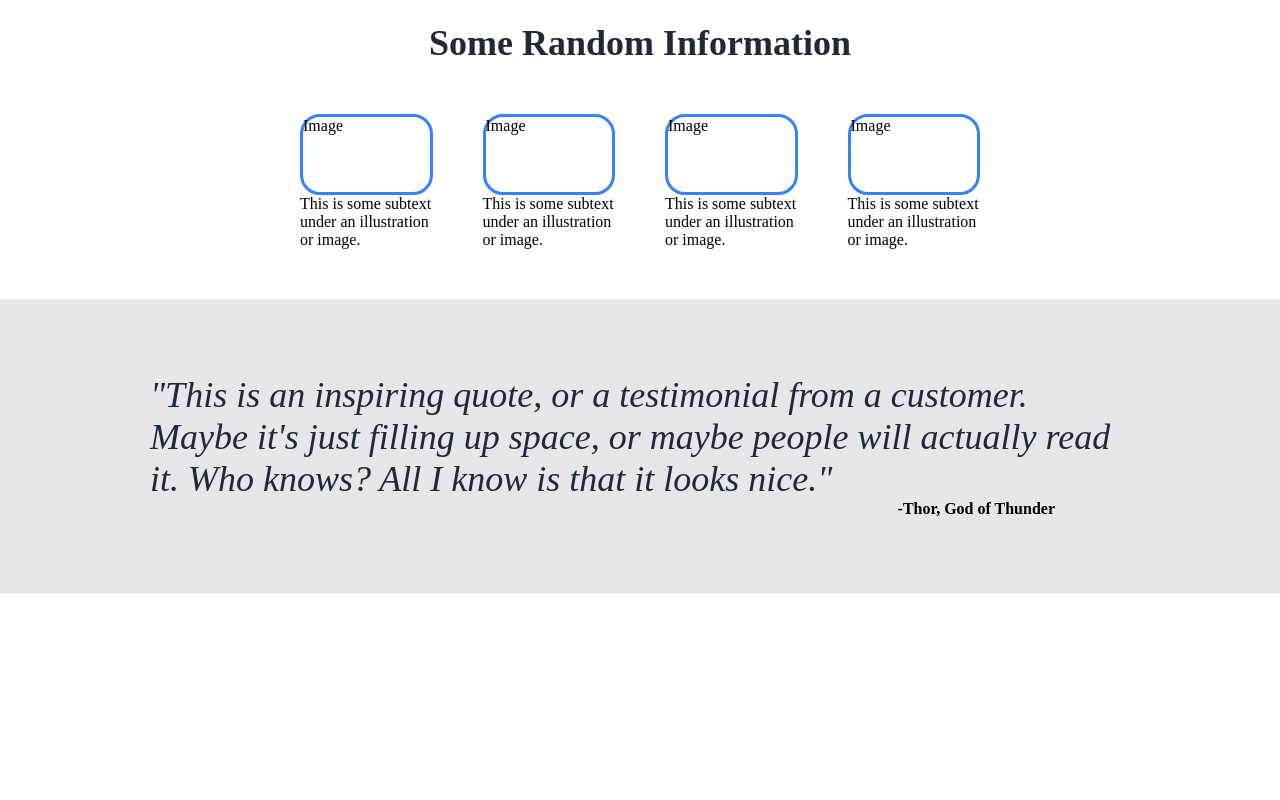
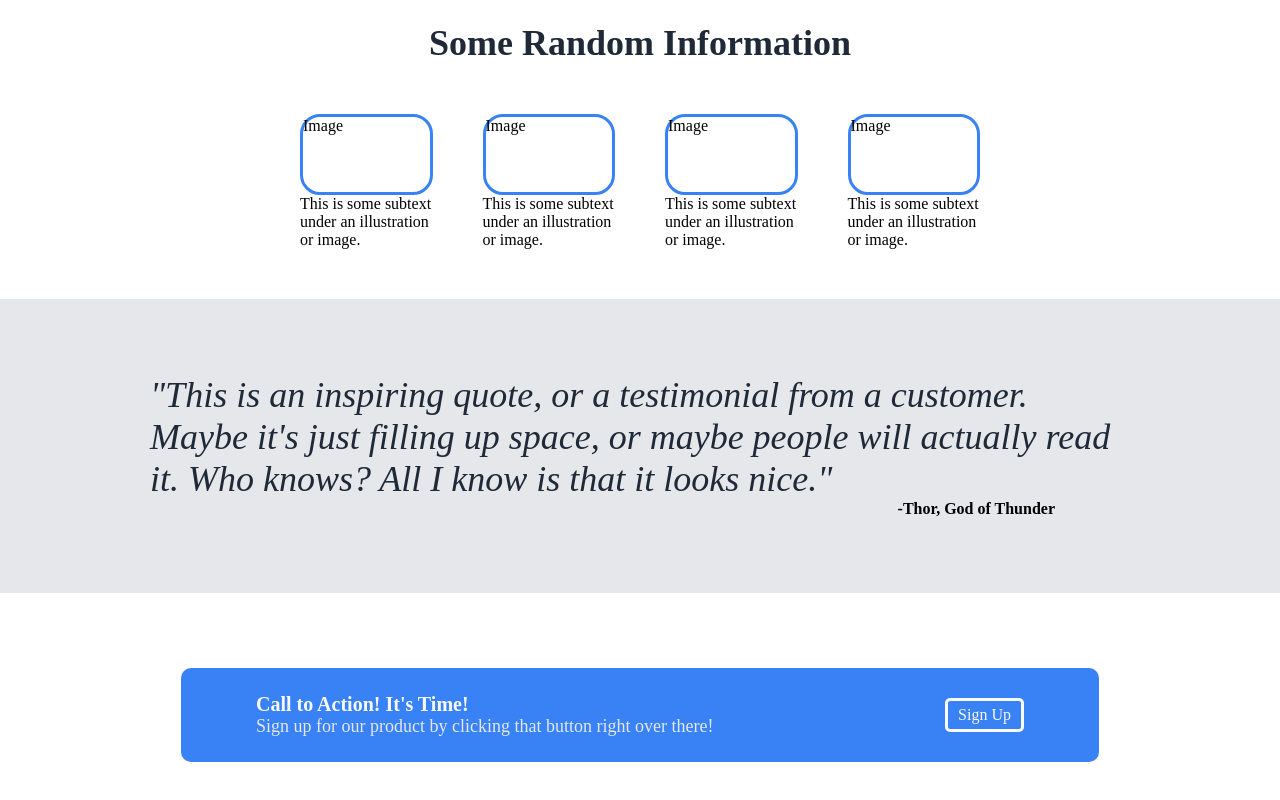
Before and after one commit to dmcmillin3/landing-page, a plain HTML site: page index.html in a window 1280 px wide. Shown: the part 722-1522 px from the top of the page. Before the commit the page ends 1315 px from the top, so only its background shows below. Drawn offline with Linux system fonts and the light colour scheme.

Commit message:
Add Call to Action
Added content for the Call to Action as well as styling. Styling may
need revised to be more dynamic and responsive to viewport sizing
changes. More testing and revision to follow.

```diff
--- a/index.html
+++ b/index.html
@@ -55,5 +55,12 @@
             </p>
             <p class="quote-sign">-Thor, God of Thunder</p>
         </div>
+        <div class="cta-container">
+            <div class="cta">
+                <p class="cta-title">Call to Action! It's Time!</p>
+                <p class="subtext">Sign up for our product by clicking that button right over there!</p>
+            </div>
+            <a class="sign-up-2" href="#">Sign Up</a>
+        </div>
     </body>
 </html>
--- a/style.css
+++ b/style.css
@@ -24,6 +24,25 @@
     border-radius: 20px;
     min-width: 75px;
     min-height: 75px;
+}
+
+.cta-container {
+    width: 60%;
+    margin: auto;
+    margin-top: 75px;
+    margin-bottom: 75px;
+    background-color: #3882F6;
+    border-radius: 10px;
+    padding: 25px 75px;
+    display: flex;
+    justify-content: space-between;
+    align-items: center;
+}
+
+.cta-title {
+    font-size: 20px;
+    font-weight: 900;
+    color: #F9FAF8;
 }
 
 .hero {
@@ -117,6 +136,14 @@
     text-align: center;
 }
 
+.sign-up-2 {
+    color: #F9FAF8;
+    border-style: solid;
+    border-color: #F9FAF8;
+    border-radius: 5px;
+    padding: 5px 10px;
+}
+
 .subtext, .sign-up {
     font-size: 18px;
     color: #E5E7EB;
```
